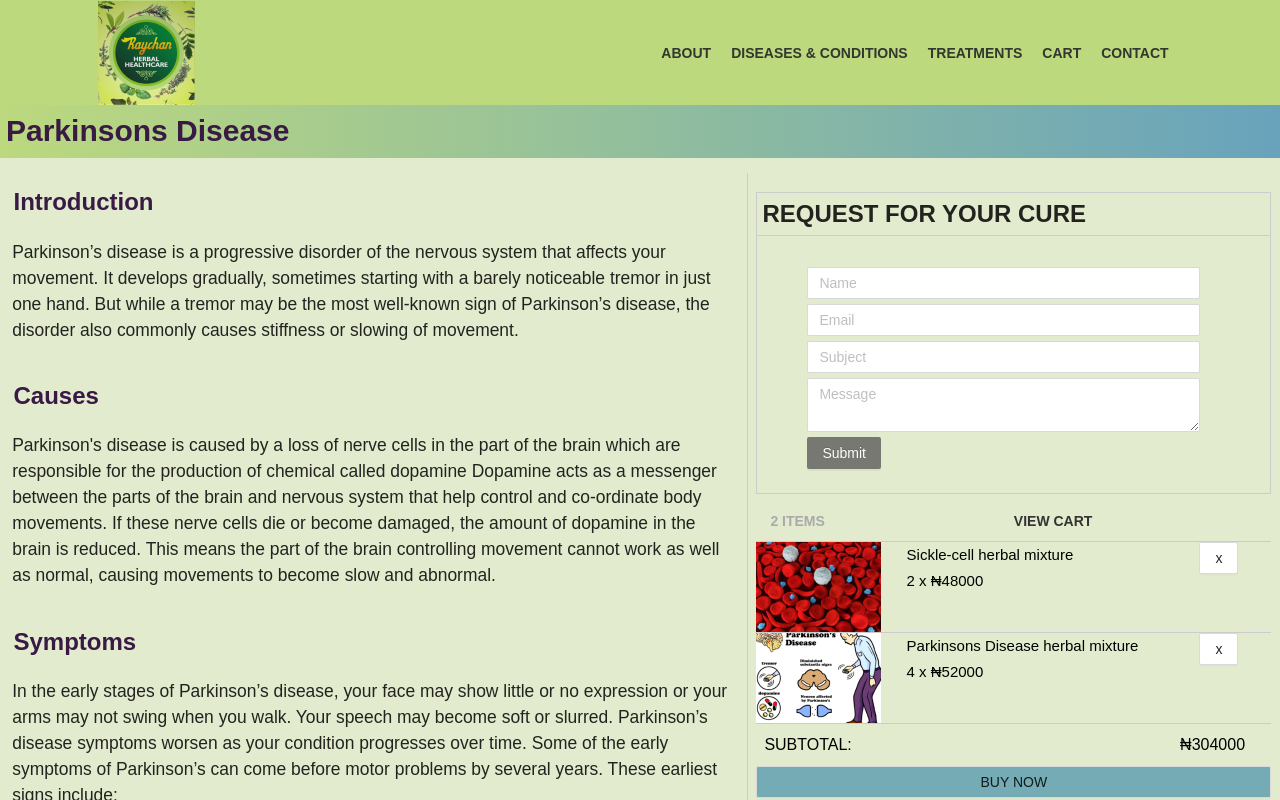
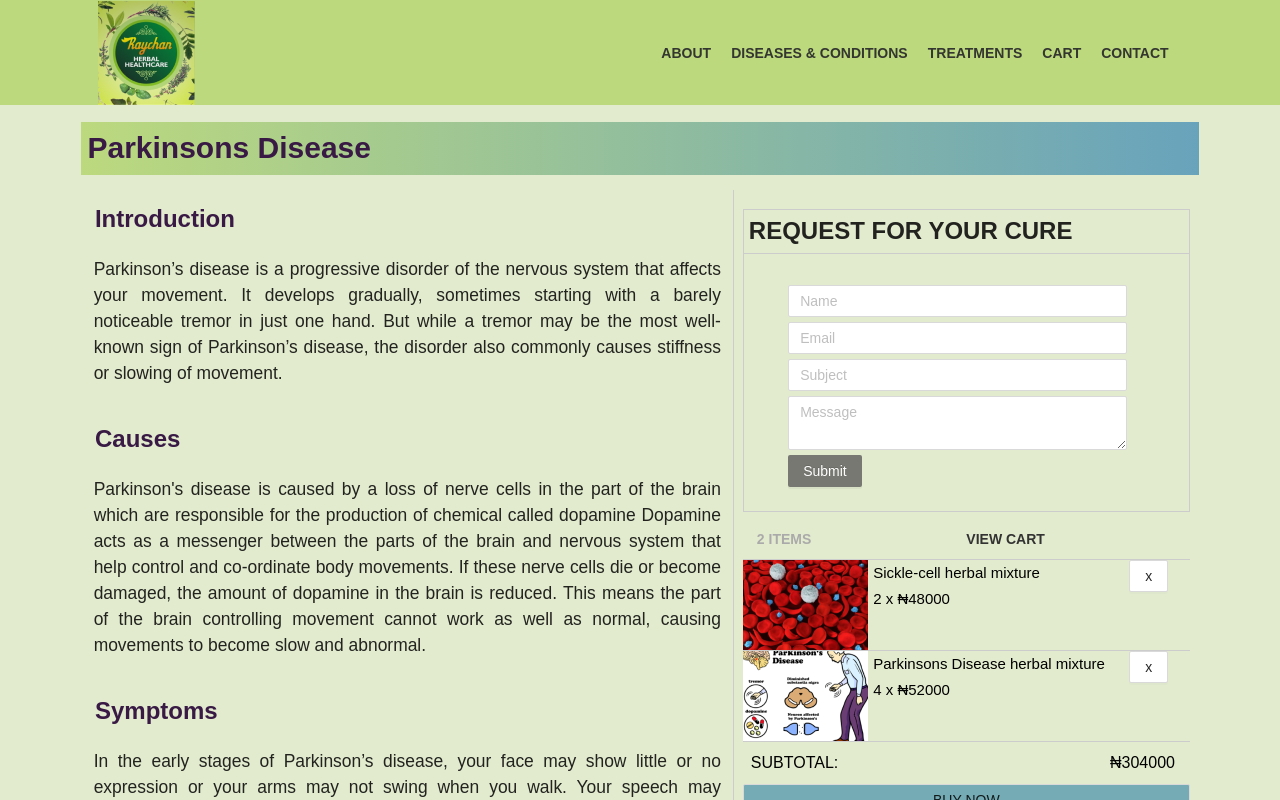
Before and after one commit to damigreen/raychan-frontend, a React (Create React App) app: page /parkinsons-disease in a window 1280 px wide. Shown: the top 800 px of the page. Built offline with nearby package versions, Linux system fonts and the light colour scheme.

Commit message:
adjusted parkinsons layout

```diff
--- a/src/components/diseases and conditions/parkinsons/Parkinsons.js
+++ b/src/components/diseases and conditions/parkinsons/Parkinsons.js
@@ -34,7 +34,7 @@ class Parkinsons extends Component {
     const { parkinsonsShop = {} } = this.state;
 
     return (
-      <div id="diseases">
+      <div id="parkinsons" className="diseases">
         <div id="disease">
           <Title className="disease-title main"level={2}>Parkinsons Disease</Title>
           <Row>
```
